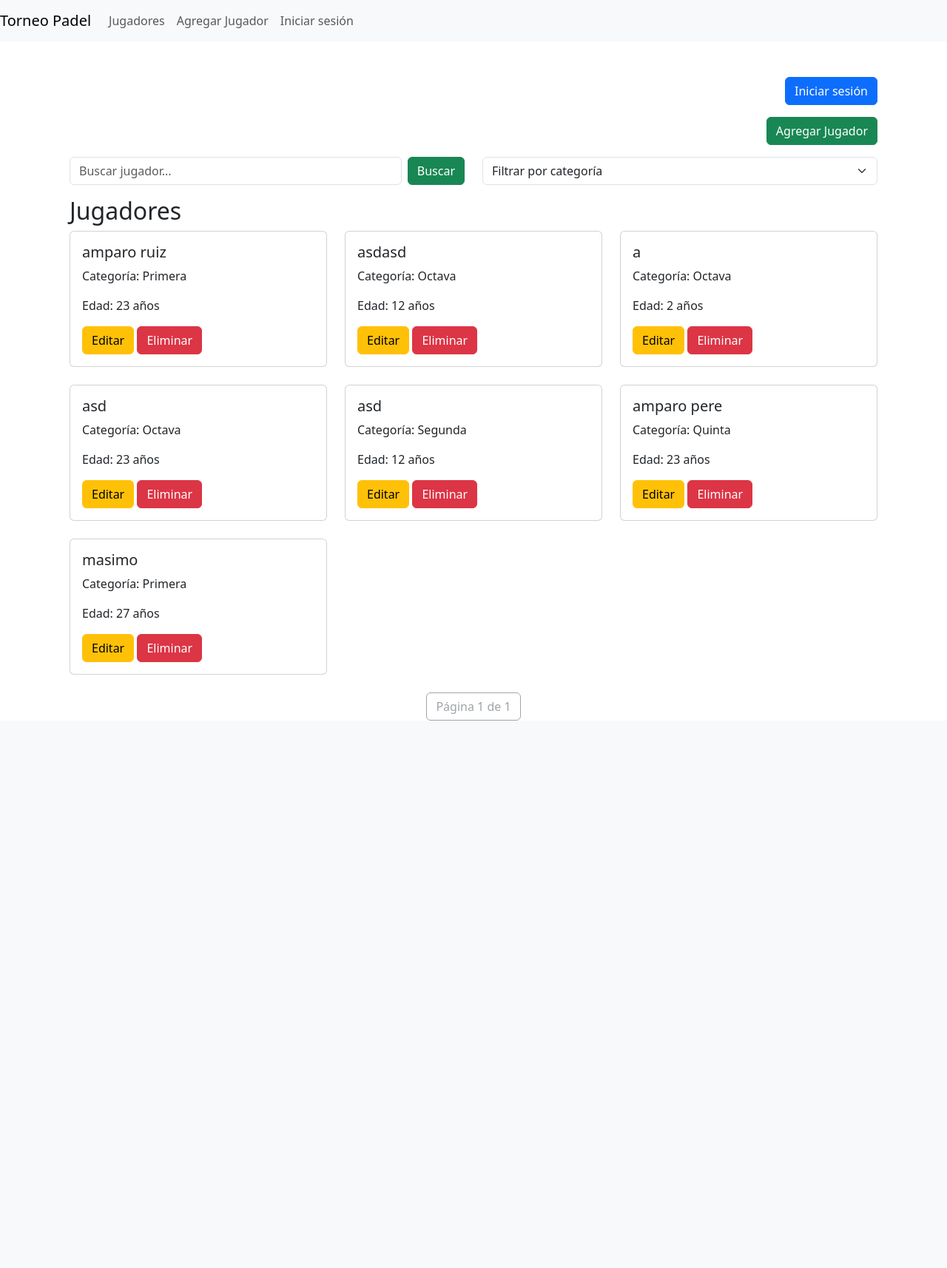
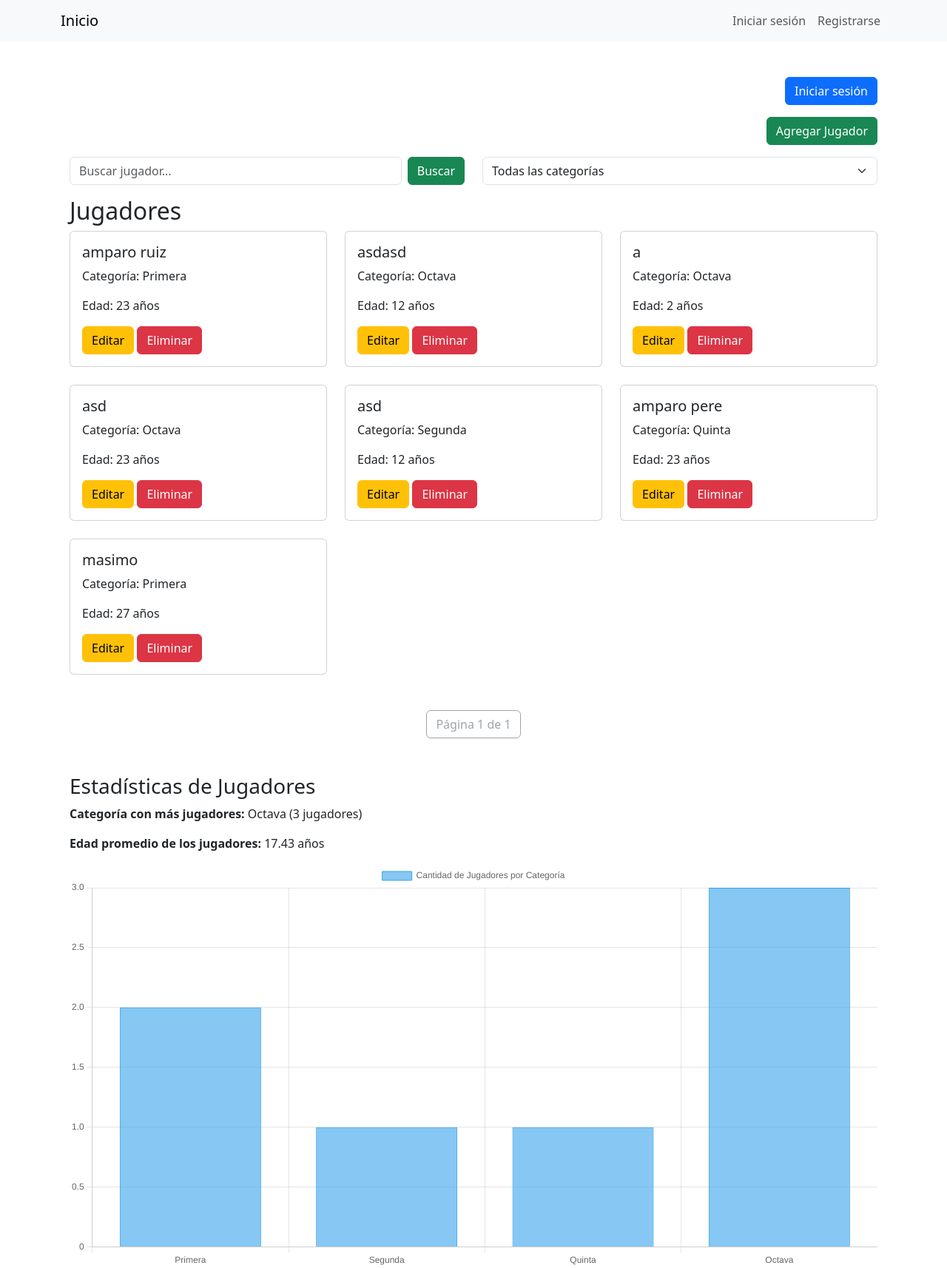
Before and after one commit to MarianoBustamante/torneo-padel, a Django app: page /jugadores/ in a window 1280 px wide. Shown: the whole page at 74% size. Before the commit the page ends 974 px from the top, so only its background shows below. Run offline with Django 5.2, Linux system fonts and the light colour scheme; data comes from the database, SQL or seed files in the repository; both versions use the stored data as it was after the commit.

Commit message:
graficos de categoria, filtrados y mas funcionando

```diff
--- a/jugadores/templates/jugadores/base.html
+++ b/jugadores/templates/jugadores/base.html
@@ -2,37 +2,52 @@
 <html lang="es">
 <head>
     <meta charset="UTF-8">
-    <meta name="viewport" content="width=device-width, initial-scale=1.0">
-    <title>{% block title %}Torneo de Padel{% endblock %}</title>
-    <link href="https://cdn.jsdelivr.net/npm/bootstrap@5.3.0-alpha1/dist/css/bootstrap.min.css" rel="stylesheet">
+    <meta name="viewport" content="width=device-width, initial-scale=1">
+    <title>Mi Página de Pádel</title>
+    <!-- Bootstrap CSS -->
+    <link href="https://cdn.jsdelivr.net/npm/bootstrap@5.3.0/dist/css/bootstrap.min.css" rel="stylesheet">
 </head>
 <body>
+
+    <!-- Barra de navegación -->
     <nav class="navbar navbar-expand-lg navbar-light bg-light">
-        <a class="navbar-brand" href="#">Torneo Padel</a>
-        <ul class="navbar-nav ml-auto">
+        <div class="container">
+            <a class="navbar-brand" href="{% url 'home' %}">Inicio</a>
+            <button class="navbar-toggler" type="button" data-bs-toggle="collapse" data-bs-target="#navbarNav" aria-controls="navbarNav" aria-expanded="false" aria-label="Toggle navigation">
+                <span class="navbar-toggler-icon"></span>
+            </button>
+            <div class="collapse navbar-collapse" id="navbarNav">
+                <ul class="navbar-nav ms-auto">
+                    {% if user.is_authenticated %}
                         <li class="nav-item">
-                <a class="nav-link" href="{% url 'lista_jugadores' %}">Jugadores</a>
+                            <a class="nav-link" href="{% url 'lista_jugadores' %}">Lista de Jugadores</a>
                         </li>
                         <li class="nav-item">
                             <a class="nav-link" href="{% url 'agregar_jugador' %}">Agregar Jugador</a>
                         </li>
-            {% if user.is_authenticated %}
                         <li class="nav-item">
-                    <a class="nav-link" href="{% url 'logout' %}">Cerrar sesión</a>
+                            <a class="nav-link text-danger" href="{% url 'logout' %}">Cerrar sesión</a>
                         </li>
                     {% else %}
                         <li class="nav-item">
                             <a class="nav-link" href="{% url 'login' %}">Iniciar sesión</a>
                         </li>
+                        <li class="nav-item">
+                            <a class="nav-link" href="{% url 'registro' %}">Registrarse</a>
+                        </li>
                     {% endif %}
                 </ul>
+            </div>
+        </div>
     </nav>
 
+    <!-- Contenido dinámico -->
     <div class="container mt-4">
         {% block content %}
         {% endblock %}
     </div>
 
-    <script src="https://cdn.jsdelivr.net/npm/bootstrap@5.3.0-alpha1/dist/js/bootstrap.bundle.min.js"></script>
+    <!-- Bootstrap JS -->
+    <script src="https://cdn.jsdelivr.net/npm/bootstrap@5.3.0/dist/js/bootstrap.bundle.min.js"></script>
 </body>
 </html>
--- a/jugadores/templates/jugadores/lista.html
+++ b/jugadores/templates/jugadores/lista.html
@@ -1,13 +1,17 @@
 {% extends 'jugadores/base.html' %}
+
+{% load custom_filters %}  <!-- Cargar filtros personalizados -->
 
 {% block title %}Lista de Jugadores{% endblock %}
 
 {% block content %}
 <div class="container mt-5">
     <div class="row mb-3">
+        {% if not user.is_authenticated %}
         <div class="col text-end">
             <a href="{% url 'login' %}" class="btn btn-primary">Iniciar sesión</a>
         </div>
+        {% endif %}
     </div>
 
     <div class="row mb-3">
@@ -28,8 +32,9 @@
 
         <div class="col-md-6">
             <form method="GET" class="d-flex">
+                <!-- Enviar datos con GET para que el filtro funcione -->
                 <select name="categoria" class="form-select" onchange="this.form.submit()">
-                    <option value="">Filtrar por categoría</option>
+                    <option value="">Todas las categorías</option>
                     {% for key, value in categorias.items %}
                         <option value="{{ key }}" {% if categoria_filtro == key %}selected{% endif %}>{{ value }}</option>
                     {% endfor %}
@@ -55,16 +60,57 @@
         {% endfor %}
     </div>
 
-    <div class="d-flex justify-content-center">
+    <!-- PAGINACIÓN -->
+    <div class="d-flex justify-content-center mt-4">
         {% if page_obj.has_previous %}
-            <a href="?page=1" class="btn btn-outline-primary">Primera</a>
-            <a href="?page={{ page_obj.previous_page_number }}" class="btn btn-outline-primary">Anterior</a>
+            <a href="?page=1&categoria={{ categoria_filtro }}" class="btn btn-outline-primary">Primera</a>
+            <a href="?page={{ page_obj.previous_page_number }}&categoria={{ categoria_filtro }}" class="btn btn-outline-primary">Anterior</a>
         {% endif %}
         <span class="btn btn-outline-secondary disabled">Página {{ page_obj.number }} de {{ page_obj.paginator.num_pages }}</span>
         {% if page_obj.has_next %}
-            <a href="?page={{ page_obj.next_page_number }}" class="btn btn-outline-primary">Siguiente</a>
-            <a href="?page={{ page_obj.paginator.num_pages }}" class="btn btn-outline-primary">Última</a>
+            <a href="?page={{ page_obj.next_page_number }}&categoria={{ categoria_filtro }}" class="btn btn-outline-primary">Siguiente</a>
+            <a href="?page={{ page_obj.paginator.num_pages }}&categoria={{ categoria_filtro }}" class="btn btn-outline-primary">Última</a>
         {% endif %}
     </div>
+
+    <!-- SECCIÓN DE ESTADÍSTICAS -->
+    <div class="mt-5">
+        <h3>Estadísticas de Jugadores</h3>
+        {% if categoria_max_jugadores %}
+            <p><strong>Categoría con más jugadores:</strong> {{ categorias|get_categoria_display:categoria_max_jugadores.categoria }} ({{ categoria_max_jugadores.total }} jugadores)</p>
+        {% else %}
+            <p><strong>Categoría con más jugadores:</strong> No disponible</p>
+        {% endif %}
+        <p><strong>Edad promedio de los jugadores:</strong> {{ promedio_edad|floatformat:2 }} años</p>
+        <canvas id="categoriaChart"></canvas>
+    </div>
 </div>
+
+<!-- Agregar Chart.js -->
+<script src="https://cdn.jsdelivr.net/npm/chart.js"></script>
+<script>
+    var ctx = document.getElementById('categoriaChart').getContext('2d');
+    var categoriaChart = new Chart(ctx, {
+        type: 'bar',
+        data: {
+            labels: {{ categorias_labels|safe }},
+            datasets: [{
+                label: 'Cantidad de Jugadores por Categoría',
+                data: {{ categorias_data|safe }},
+                backgroundColor: 'rgba(54, 162, 235, 0.6)',
+                borderColor: 'rgba(54, 162, 235, 1)',
+                borderWidth: 1
+            }]
+        },
+        options: {
+            responsive: true,
+            scales: {
+                y: {
+                    beginAtZero: true
+                }
+            }
+        }
+    });
+</script>
+
 {% endblock %}
--- /dev/null
+++ b/jugadores/templatetags/custom_filters.py
@@ -0,0 +1,8 @@
+from django import template
+
+register = template.Library()
+
+@register.filter
+def get_categoria_display(categorias, clave):
+    """Devuelve el nombre de la categoría desde el diccionario, asegurando que clave sea string"""
+    return categorias.get(str(clave), "Desconocida")  # Convertimos clave a string
--- a/jugadores/views.py
+++ b/jugadores/views.py
@@ -6,6 +6,8 @@ from django.core.paginator import Paginator
 from .forms import JugadorForm, CustomAuthenticationForm
 from .models import Jugador
 from .forms import CustomUserCreationForm
+from collections import Counter
+from django.db.models import Count, Avg
 # Vista de agregar jugador
 @login_required
 def agregar_jugador(request):
@@ -21,29 +23,63 @@ def agregar_jugador(request):
 
 # Vista de lista de jugadores con búsqueda y filtrado por categoría
 def lista_jugadores(request):
-    query = request.GET.get('q', '')
-    categoria_filtro = request.GET.get('categoria', '')
+    query = request.GET.get("q", "")
+    categoria_filtro = request.GET.get("categoria", "")
 
     jugadores = Jugador.objects.all()
 
+    # Filtrar por nombre (si se ha pasado un término de búsqueda)
     if query:
         jugadores = jugadores.filter(nombre__icontains=query)
 
+    # Filtrar por categoría (si se ha pasado un filtro de categoría)
     if categoria_filtro:
         jugadores = jugadores.filter(categoria=categoria_filtro)
 
-    paginator = Paginator(jugadores, 10)  # 10 jugadores por página
+    # Obtener estadísticas por categoría
+    estadisticas = jugadores.values("categoria").annotate(total=Count("id"))
+
+    # Diccionario de categorías para la selección en el filtro
+    CATEGORIAS = {
+        "1ra": "Primera",
+        "2da": "Segunda",
+        "3ra": "Tercera",
+        "4ta": "Cuarta",
+        "5ta": "Quinta",
+        "6ta": "Sexta",
+        "7ma": "Séptima",
+        "8va": "Octava",
+    }
+
+    # Para la paginación
+    paginator = Paginator(jugadores, 10)  # Muestra 10 jugadores por página
     page_number = request.GET.get('page')
     page_obj = paginator.get_page(page_number)
 
-    categorias = Jugador.CATEGORIAS  # para el filtro de categorías
+    # Estadísticas
+    categoria_max_jugadores = estadisticas.order_by('-total').first()
+    categorias_data = [estadistica['total'] for estadistica in estadisticas]
+    categorias_labels = [CATEGORIAS.get(estadistica['categoria'], estadistica['categoria']) for estadistica in estadisticas]
 
-    return render(request, 'jugadores/lista.html', {
-        'page_obj': page_obj,
-        'query': query,
-        'categoria_filtro': categoria_filtro,
-        'categorias': categorias
-    })
+    # Calcular promedio de edad
+    promedio_edad = jugadores.aggregate(promedio=Avg('edad'))['promedio'] or 0
+
+    context = {
+        "jugadores": jugadores,
+        "query": query,
+        "categoria_filtro": categoria_filtro,
+        "categorias": CATEGORIAS,
+        "estadisticas": estadisticas,
+        "categoria_max_jugadores": categoria_max_jugadores,
+        "categorias_data": categorias_data,
+        "categorias_labels": categorias_labels,
+        "promedio_edad": promedio_edad,
+        "page_obj": page_obj,
+    }
+
+    return render(request, "jugadores/lista.html", context)
+
+
 
 # Vista de editar jugador
 @login_required
--- a/torneo_padel/settings.py
+++ b/torneo_padel/settings.py
@@ -126,3 +126,7 @@ STATIC_URL = 'static/'
 # https://docs.djangoproject.com/en/5.1/ref/settings/#default-auto-field
 
 DEFAULT_AUTO_FIELD = 'django.db.models.BigAutoField'
+
+SESSION_ENGINE = "django.contrib.sessions.backends.db"
+SESSION_COOKIE_AGE = 1209600  # (Opcional) Sesión dura 2 semanas
+SESSION_SAVE_EVERY_REQUEST = True  # Guarda la sesión en cada request
```
Also changed, not shown: jugadores/templates/jugadores/home.html (+8 -2 lines), db.sqlite3, jugadores/templatetags/__init__.py (added). Lines whose indentation alone changed are shown as unchanged.
